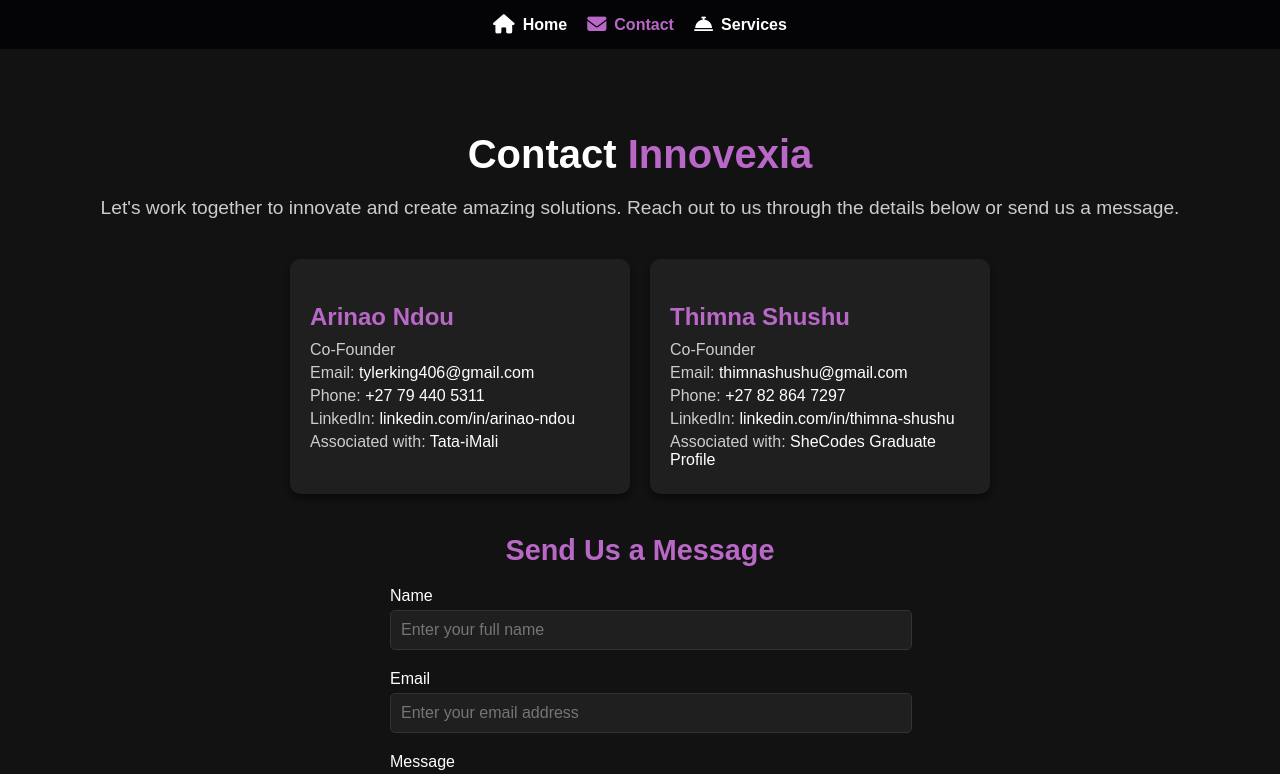
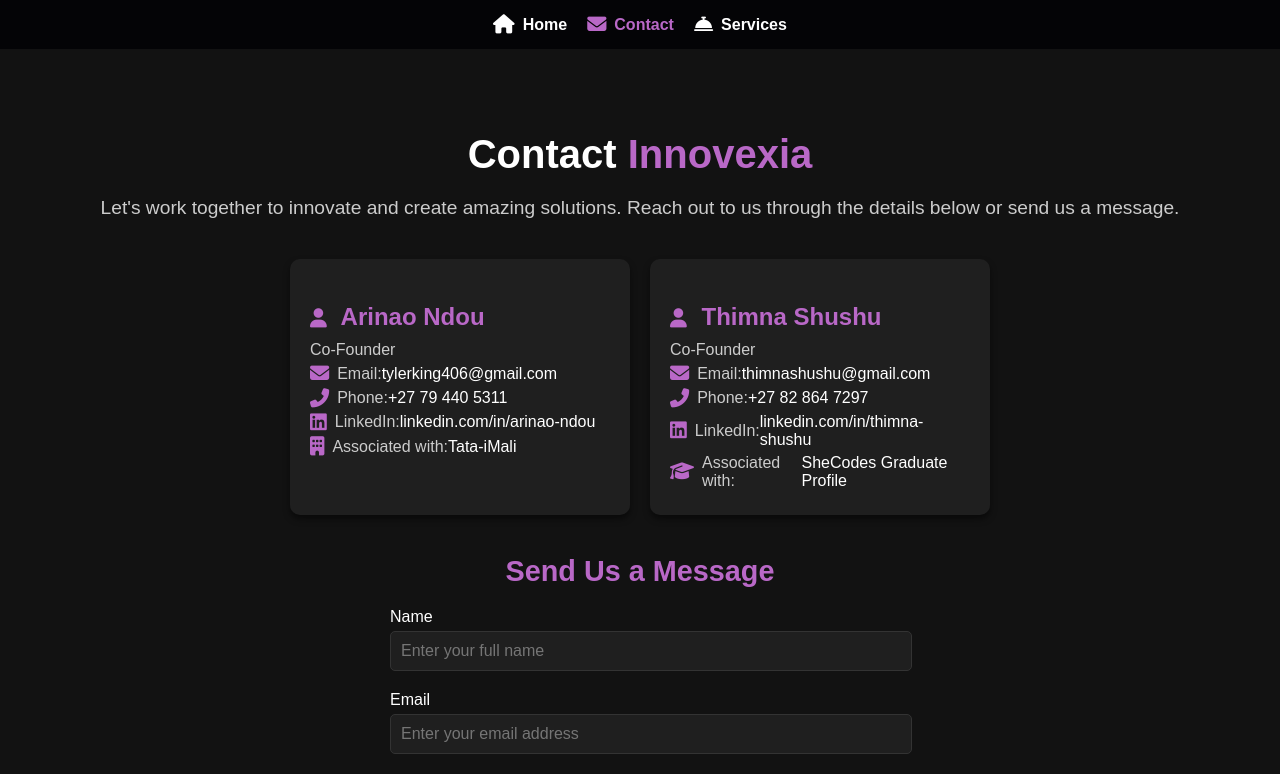
Before and after one commit to Tylerking406/innoverxia, a React (Create React App) app in the folder startup/: page /contact in a window 1280 px wide. Shown: the top 774 px of the page. Built offline with nearby package versions, Linux system fonts and the light colour scheme.

Commit message:
l added contact icons

```diff
--- a/startup/src/Tabs/Contact.js
+++ b/startup/src/Tabs/Contact.js
@@ -13,35 +13,47 @@ const Contact = () => {
       <div className="contact-cards">
         {/* Arinao's Contact Card */}
         <div className="contact-card">
-          <h3>Arinao Ndou</h3>
+          <h3>
+            <i className="fas fa-user"></i> Arinao Ndou
+          </h3>
           <p>Co-Founder</p>
-          <p>Email: <a href="mailto:tylerking406@gmail.com">tylerking406@gmail.com</a></p>
-          <p>Phone: <a href="tel:+27794405311">+27 79 440 5311</a></p>
           <p>
-            LinkedIn: <a href="https://www.linkedin.com/in/arinao-ndou" target="_blank" rel="noopener noreferrer">
+            <i className="fas fa-envelope"></i> Email: <a href="mailto:tylerking406@gmail.com">tylerking406@gmail.com</a>
+          </p>
+          <p>
+            <i className="fas fa-phone-alt"></i> Phone: <a href="tel:+27794405311">+27 79 440 5311</a>
+          </p>
+          <p>
+            <i className="fab fa-linkedin"></i> LinkedIn: <a href="https://www.linkedin.com/in/arinao-ndou" target="_blank" rel="noopener noreferrer">
               linkedin.com/in/arinao-ndou
             </a>
           </p>
           <p>
-            Associated with: <a href="https://www.linkedin.com/company/tata-imali-169/posts/?feedView=all" target="_blank" rel="noopener noreferrer">
-            Tata-iMali
+            <i className="fas fa-building"></i> Associated with: <a href="https://www.linkedin.com/company/tata-imali-169/posts/?feedView=all" target="_blank" rel="noopener noreferrer">
+              Tata-iMali
             </a>
           </p>
         </div>
 
         {/* Thimna's Contact Card */}
         <div className="contact-card">
-          <h3>Thimna Shushu</h3>
+          <h3>
+            <i className="fas fa-user"></i> Thimna Shushu
+          </h3>
           <p>Co-Founder</p>
-          <p>Email: <a href="mailto:thimnashushu@gmail.com">thimnashushu@gmail.com</a></p>
-          <p>Phone: <a href="tel:+27828647297">+27 82 864 7297</a></p>
           <p>
-            LinkedIn: <a href="https://www.linkedin.com/in/thimna-shushu" target="_blank" rel="noopener noreferrer">
+            <i className="fas fa-envelope"></i> Email: <a href="mailto:thimnashushu@gmail.com">thimnashushu@gmail.com</a>
+          </p>
+          <p>
+            <i className="fas fa-phone-alt"></i> Phone: <a href="tel:+27828647297">+27 82 864 7297</a>
+          </p>
+          <p>
+            <i className="fab fa-linkedin"></i> LinkedIn: <a href="https://www.linkedin.com/in/thimna-shushu" target="_blank" rel="noopener noreferrer">
               linkedin.com/in/thimna-shushu
             </a>
           </p>
           <p>
-            Associated with: <a href="https://www.shecodes.io/graduates/90238-thimna-shushu" target="_blank" rel="noopener noreferrer">
+            <i className="fas fa-graduation-cap"></i> Associated with: <a href="https://www.shecodes.io/graduates/90238-thimna-shushu" target="_blank" rel="noopener noreferrer">
               SheCodes Graduate Profile
             </a>
           </p>
@@ -62,7 +74,7 @@ const Contact = () => {
           </div>
           <div className="form-group">
             <label htmlFor="message">Message</label>
-            <textarea id="message" rows="5" placeholder="Enter your message"  aria-label="Enter your message" required></textarea>
+            <textarea id="message" rows="5" placeholder="Enter your message" aria-label="Enter your message" required></textarea>
           </div>
           <button type="submit" className="submit-button">Send Message</button>
         </form>
--- a/startup/src/Tabs/contact.css
+++ b/startup/src/Tabs/contact.css
@@ -57,7 +57,7 @@
   }
 
   .contact-card a:hover {
-    color: #ffd700;
+    color: #b968c7;
   }
 
   /* Contact Form */
@@ -113,3 +113,15 @@
     background-color: #e57373;
     transform: scale(1.05);
   }
+
+  .contact-card i {
+    color: #b968c7; /* Brand color for icons */
+    margin-right: 8px;
+    font-size: 1.2rem;
+  }
+
+  .contact-card p {
+    display: flex;
+    align-items: center;
+    margin: 5px 0;
+  }
```
